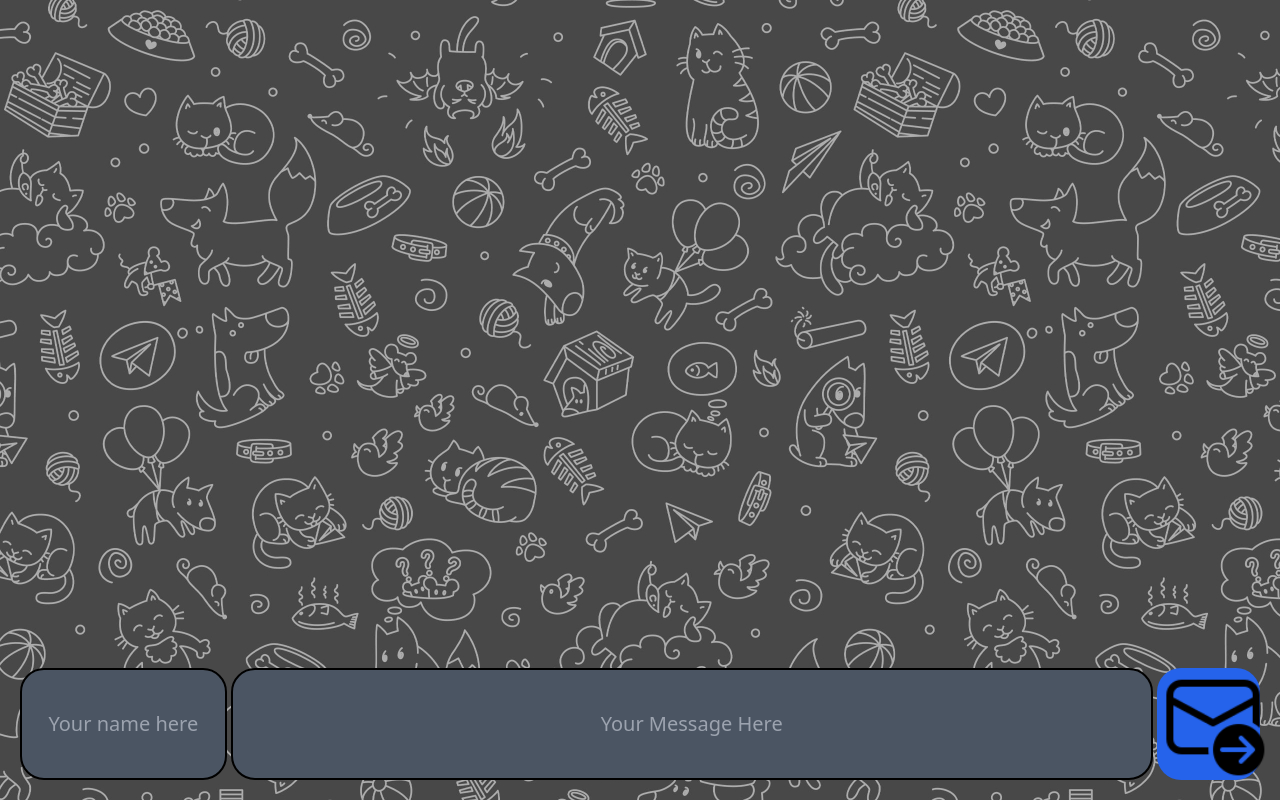
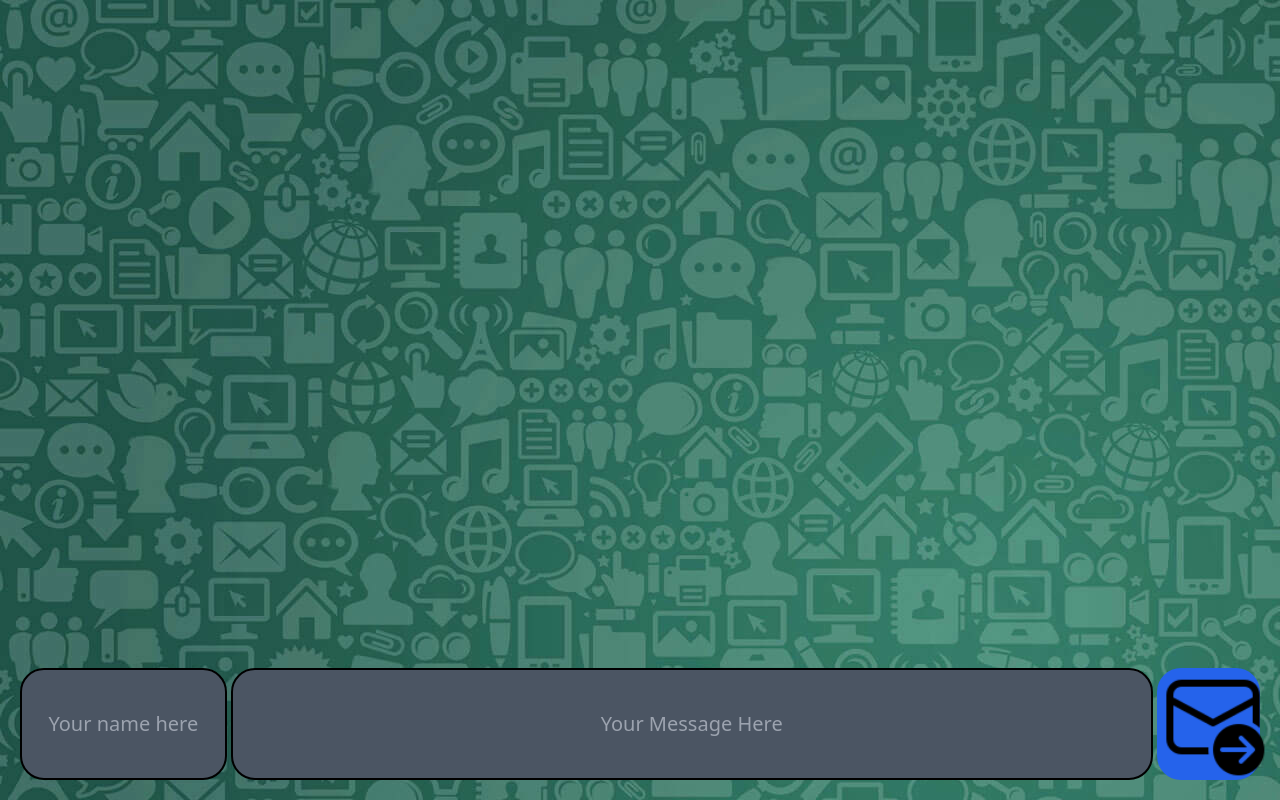
Before and after one commit to GoldenTlmeLover/Real-time-chat, a website: page index.html in a window 1280 px wide. Drawn offline with nearby package versions, Linux system fonts and the light colour scheme; no server answers.

Commit message:
background changed

```diff
--- a/index.html
+++ b/index.html
@@ -13,7 +13,7 @@
 
     <link rel="stylesheet" href="./dist/output.css">
 </head>
-<body style="background-image: url(./src/imgs/background.jpg)" class="scroll-smooth" ></div>
+<body style="background-image: url(./src/imgs/background-alternative.jpg)" class="scroll-smooth" ></div>
 
         <div id="scroll" class="overflow-auto h-[85vh]">
             <div id="messages" class="inset-x-0 mx-16 mt-5 ">
```
Also changed, not shown: src/imgs/background-alternative.jpg (added).
